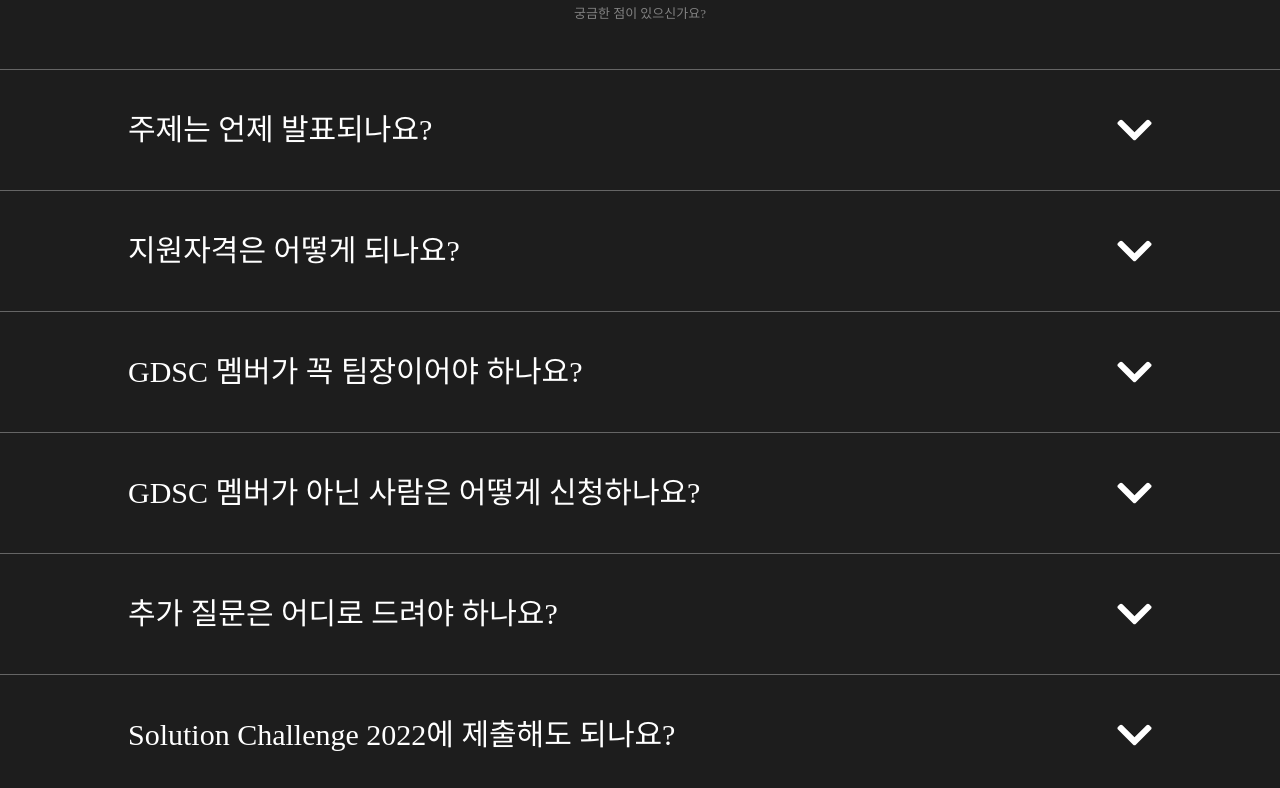
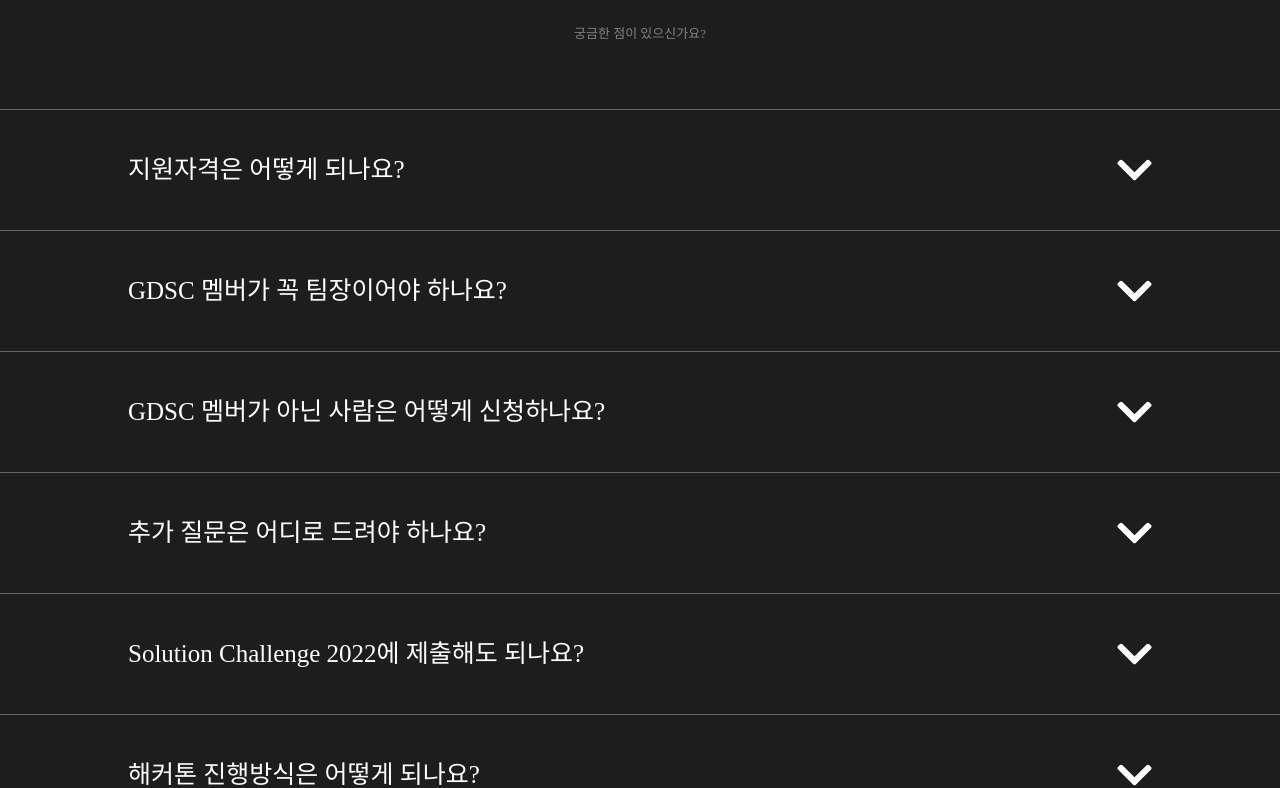
Before and after one commit to ottl-seo/gdsckoreahackathon2022.github.io, a React (Create React App) app: page /#/prize in a window 1280 px wide. Shown: the part 2657-3445 px from the top of the page. Built offline with nearby package versions, Linux system fonts and the light colour scheme; a web font is replaced by a local one.

Commit message:
faq제목 패딩 수정, faq질문정보 1개 삭제, faq질문폰트 수정

```diff
--- a/src/pages/Prize/components/FaqItem.jsx
+++ b/src/pages/Prize/components/FaqItem.jsx
@@ -17,7 +17,7 @@
     align-items: center;
 
     p {
-      font-size: 30px;
+      font-size: 25px;
       line-height: 40px;
       color: #ffffff;
     }
--- a/src/pages/Prize/components/Info.jsx
+++ b/src/pages/Prize/components/Info.jsx
@@ -53,10 +53,6 @@
 
 export const qnaInfo = [
   {
-    question: '주제는 언제 발표되나요?',
-    answer: <p>해커톤 당일에 공개될 예정입니다.</p>,
-  },
-  {
     question: '지원자격은 어떻게 되나요?',
     answer: <p>개발을 사랑하는 대학생(휴/재학생)이라면 누구나 신청가능합니다.</p>,
   },
--- a/src/pages/Prize/index.jsx
+++ b/src/pages/Prize/index.jsx
@@ -54,7 +54,7 @@
 
   .prize-qna-head {
     width: 100%;
-    padding: 40px 0px;
+    padding: 60px 0px;
 
     p {
       text-align: center;
```
